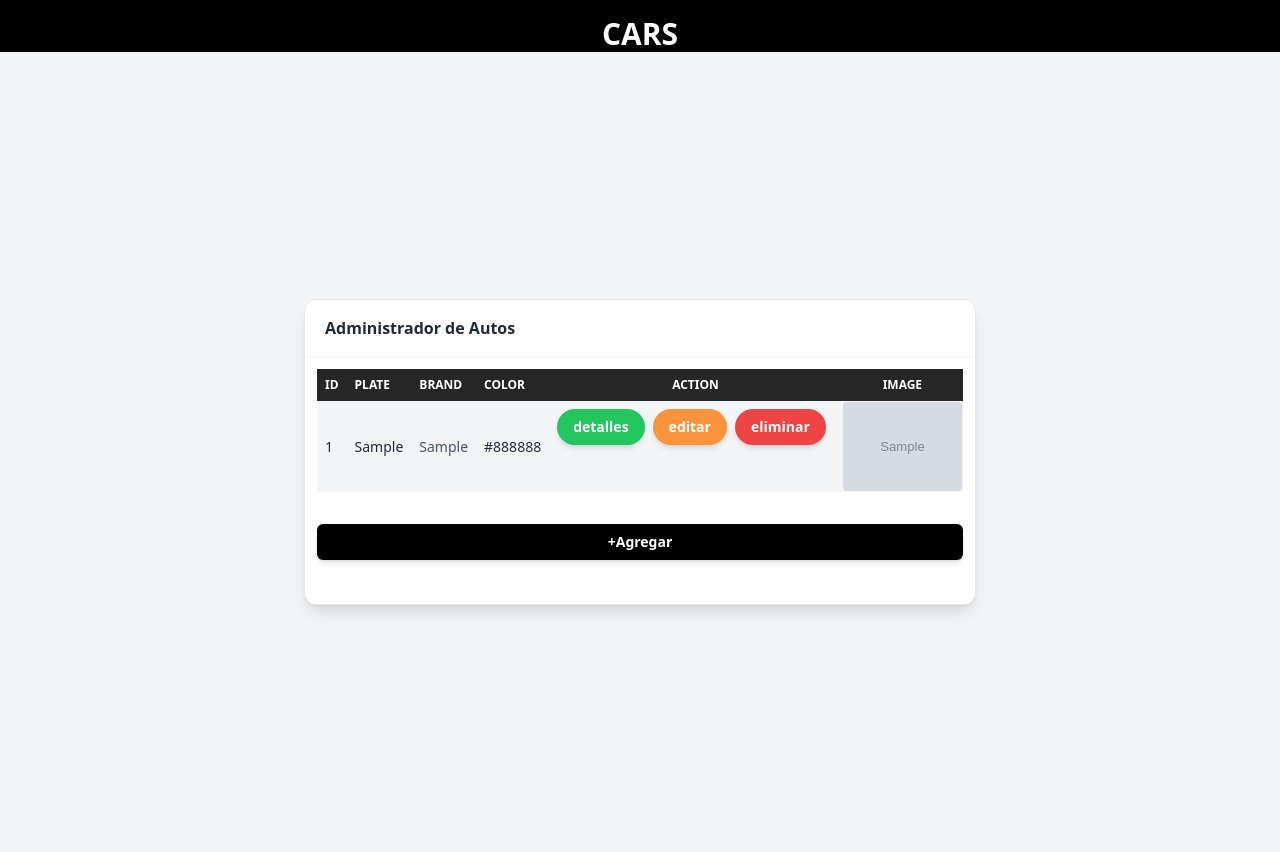
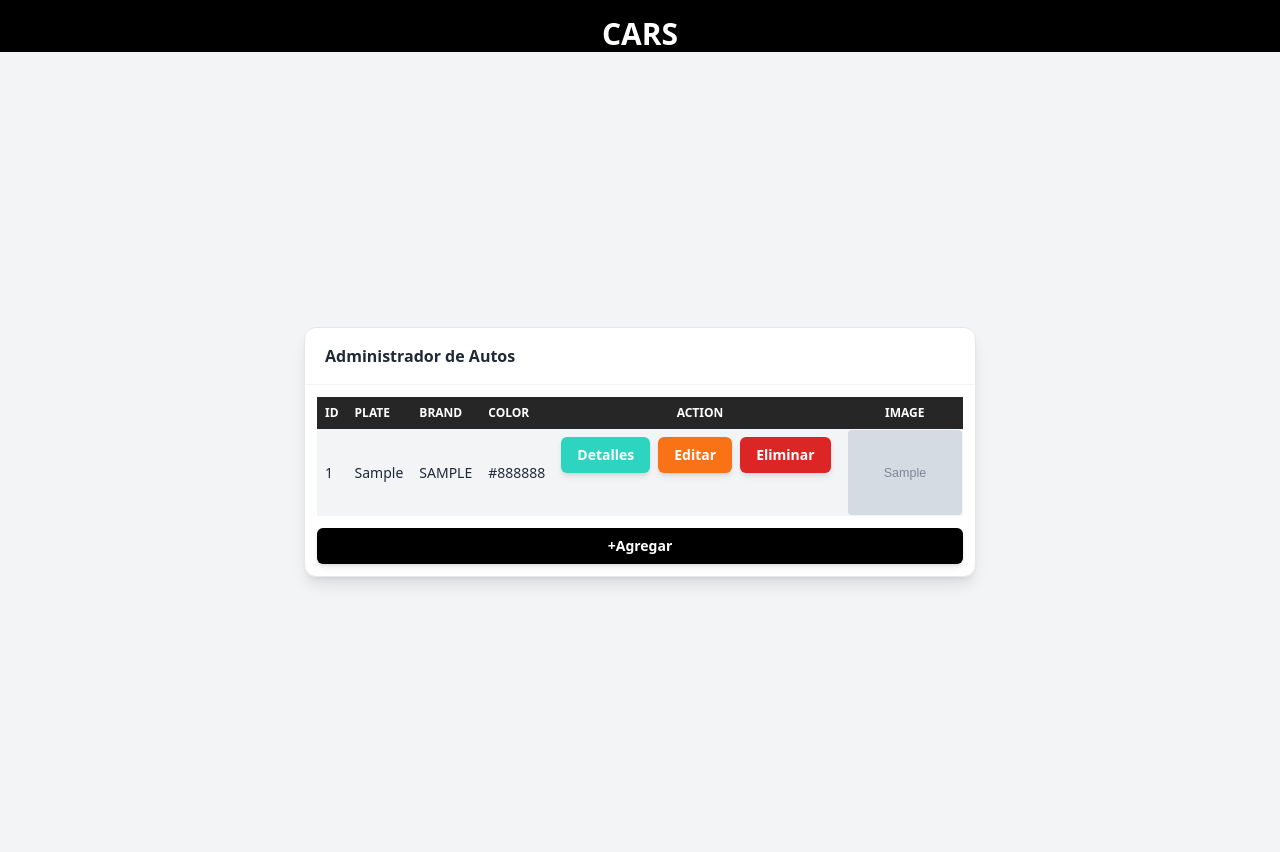
Before and after one commit to lefriik/Cars, a Django app: page / in a window 1280 px wide. Run offline with Django 4.2, Linux system fonts and the light colour scheme; tables that the repository leaves empty hold one stand-in row (values such as "Sample post"); grey boxes marked "Sample" are stand-in pictures; some libraries are stand-ins or nearby versions.

Commit message:
styles added

```diff
--- a/cars_catalog/templates/cars_catalog/car_detail.html
+++ b/cars_catalog/templates/cars_catalog/car_detail.html
@@ -11,7 +11,7 @@
       class="w-full max-w-2xl mx-auto bg-white shadow-lg rounded-lg border border-gray-200 p-8"
     >
       <header class="px-5 py-4 border-b border-gray-100">
-        <div class="font-bold text-gray-800">Car Details</div>
+        <div class="font-bold text-gray-800">Detalles del Auto</div>
 
       </header>
 
--- a/cars_catalog/templates/cars_catalog/car_list.html
+++ b/cars_catalog/templates/cars_catalog/car_list.html
@@ -43,7 +43,7 @@
             </tr>
           </thead>
 
-          <tbody class="text-sm divide-y divide-gray-100">
+          <tbody class="text-sm divide-y divide-gray-100 p-5">
 
             {% for car in car_list %}
             <tr class="bg-gray-100">
@@ -51,24 +51,24 @@
                 <div class="font-medium text-gray-800">{{ car.id }}</div>
               </td>
               <td class="p-2">
-                <div class="font-medium text-gray-800">{{ car.plate }}</div>
+                <div class=" text-gray-800">{{ car.plate }}</div>
               </td>
               <td class="p-2">
-                <div class="text-left">{{ car.brand }}</div>
+                <div class="font-medium text-left text-gray-800">{{ car.brand|upper }}</div>
               </td>
               <td class="p-2">
-                <div class="font-medium text-gray-800">{{ car.color }}</div>
+                <div class=" text-gray-800">{{ car.color|capfirst }}</div>
               </td>
               <td class="p-2 flex">
                 <a href="{% url 'car_detail' pk=car.id %}">
-                  <button class="py-2 px-4 shadow-md no-underline rounded-full bg-green-500 text-white font-sans font-semibold text-sm border-blue btn-primary hover:text-white hover:bg-blue-200 focus:outline-none active:shadow-none mr-2">detalles</button>
+                  <button class="py-2 px-4 shadow-md no-underline rounded-md bg-teal-400 text-white font-sans font-semibold text-sm border-blue btn-primary hover:text-white hover:bg-blue-200 focus:outline-none active:shadow-none mr-2">Detalles</button>
                 </a>
                 <a href="">
-                  <button class="py-2 px-4 shadow-md no-underline rounded-full bg-orange-400 text-white font-sans font-semibold text-sm border-blue btn-primary hover:text-white hover:bg-purple-200 focus:outline-none active:shadow-none mr-2">editar</button>
+                  <button class="py-2 px-4 shadow-md no-underline rounded-md bg-orange-500 text-white font-sans font-semibold text-sm border-blue btn-primary hover:text-white hover:bg-purple-200 focus:outline-none active:shadow-none mr-2">Editar</button>
                 </a>
                 <form method="post" action="">
                   {% csrf_token %}
-                  <button type="submit"  value="Delete" class="py-2 px-4 shadow-md no-underline rounded-full bg-red-500 text-white font-sans font-semibold text-sm border-blue btn-primary hover:text-white hover:bg-zinc-200 focus:outline-none active:shadow-none mr-2">eliminar</button>
+                  <button type="submit"  value="Delete" class="py-2 px-4 shadow-md no-underline rounded-md bg-red-600 text-white font-sans font-semibold text-sm border-blue btn-primary hover:text-white hover:bg-zinc-200 focus:outline-none active:shadow-none mr-2">Eliminar</button>
                 </form>
               </td>
 
@@ -88,7 +88,7 @@
             {% endfor %}
           </tbody>
         </table>
-        <div class="w-full my-8 select-none flex">
+        <div class="w-full mt-3 select-none flex">
           <a class="w-full" href="#">
             <button class="w-full py-2 px-4 shadow-md no-underline rounded-md bg-black text-white font-sans font-semibold text-sm border-blue btn-primary hover:text-white hover:bg-neutral-800 focus:outline-none active:shadow-none mr-2">+Agregar</button>
           </a>
```
